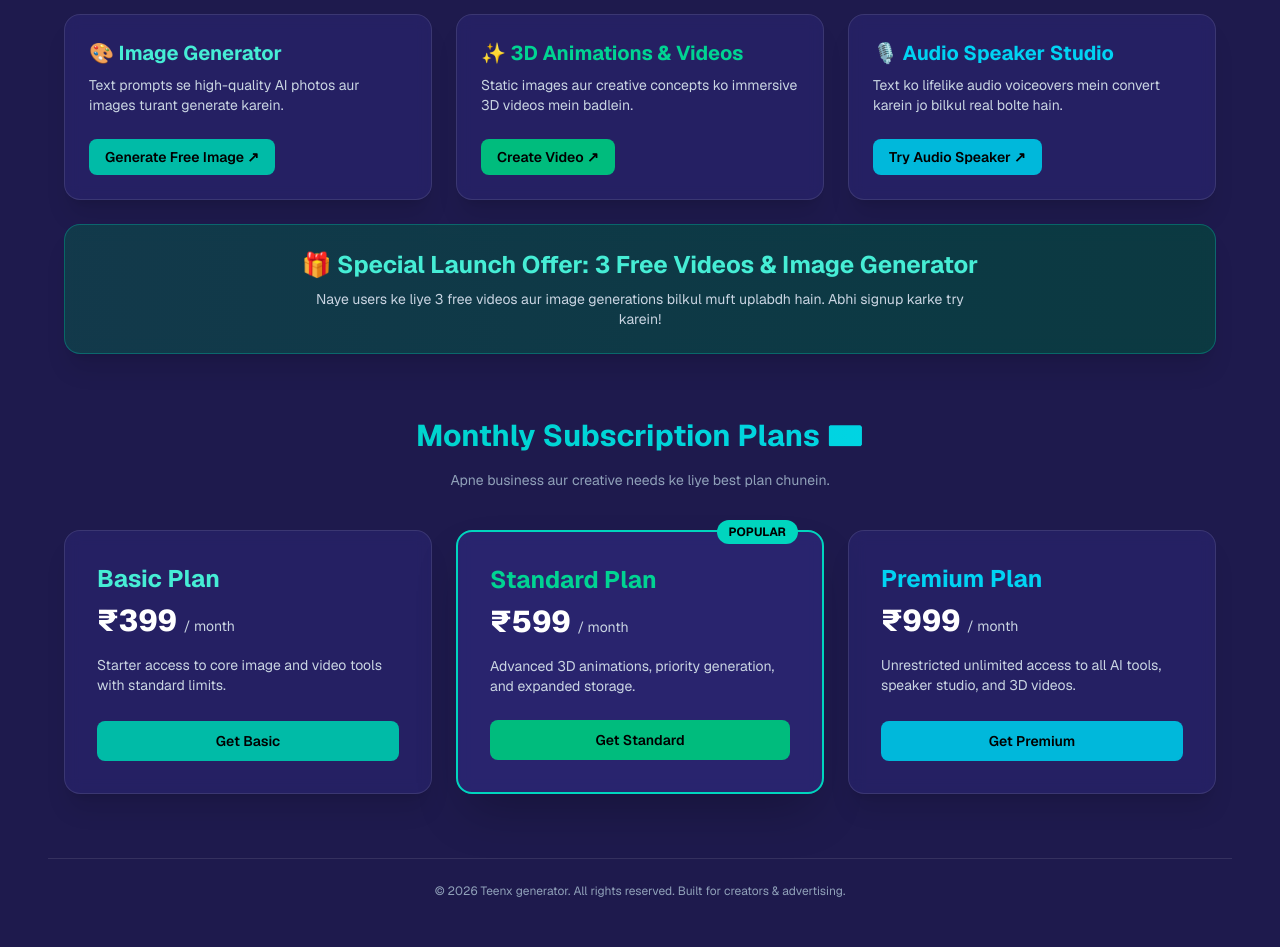
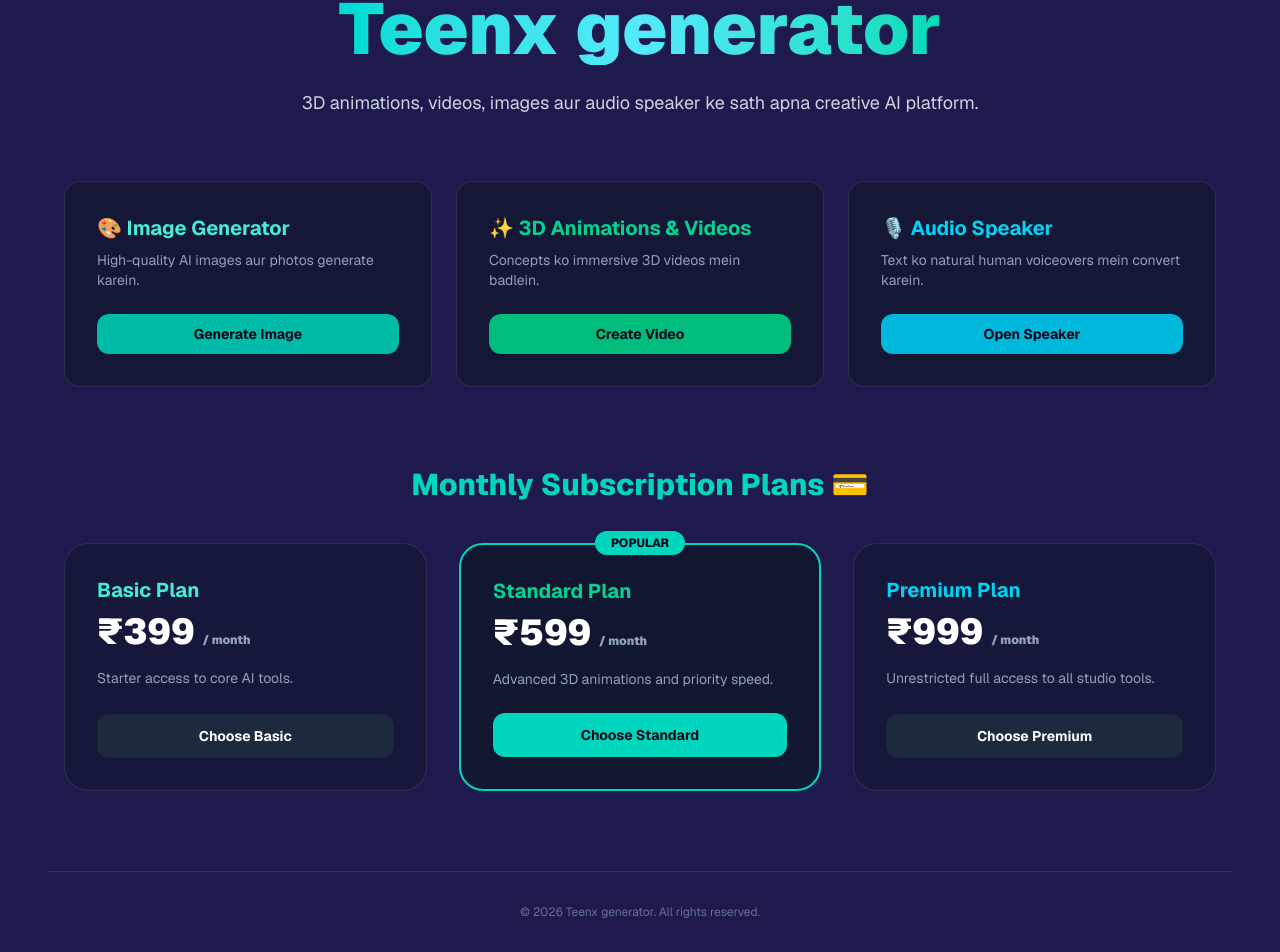
Before and after one commit to saulehariba7-cloud/blazefire-ai-website, a Next.js app: page /app in a window 1280 px wide. Shown: the part 214-1166 px from the top of the page. Built offline with nearby package versions, Linux system fonts and the light colour scheme.

Commit message:
fix build

```diff
--- a/app/app/page.tsx
+++ b/app/app/page.tsx
@@ -2,108 +2,82 @@
   return (
     <main className="min-h-screen bg-indigo-950 text-white p-6 sm:p-12 font-sans">
 
-      {/* Top Header / Brand Name */}
-      <header className="text-center max-w-3xl mx-auto mb-12">
-        <h1 className="text-4xl sm:text-6xl font-extrabold mb-4 text-transparent bg-clip-text bg-gradient-to-r from-teal-400 via-emerald-400 to-cyan-400">
-          Teenx generator 🚀
+      {/* Top Navbar */}
+      <nav className="max-w-6xl mx-auto flex justify-between items-center mb-16 pb-4 border-b border-white/10">
+        <div className="text-2xl font-black text-teal-400">TEENX GENERATOR ⚡</div>
+      </nav>
+
+      {/* Hero Section */}
+      <header className="text-center max-w-4xl mx-auto mb-16">
+        <div className="inline-block mb-4 px-4 py-1.5 rounded-full bg-teal-500/10 border border-teal-400/30 text-teal-300 text-xs font-semibold">
+          🎁 Launch Offer: 3 Free Videos & Images Included
+        </div>
+        <h1 className="text-5xl sm:text-7xl font-black mb-6 text-transparent bg-clip-text bg-gradient-to-r from-teal-400 via-cyan-300 to-emerald-400">
+          Teenx generator
         </h1>
         <p className="text-slate-300 text-lg">
-          Apka apna Advanced AI Creative Platform - 3D Animations, Videos, Photos, aur Audio Speaker. Shuru karein 3 free videos aur image generation ke sath!
+          3D animations, videos, images aur audio speaker ke sath apna creative AI platform.
         </p>
       </header>
 
-      {/* AI Tools Grid Layout */}
-      <div className="grid grid-cols-1 md:grid-cols-2 lg:grid-cols-3 gap-6 max-w-6xl mx-auto mb-16">
-
-        {/* Tool 1: Image Generator */}
-        <div className="p-6 rounded-2xl bg-indigo-900/40 border border-white/10 backdrop-blur-sm shadow-xl hover:border-teal-400/50 transition">
+      {/* AI Tools Grid */}
+      <div className="grid grid-cols-1 md:grid-cols-3 gap-6 max-w-6xl mx-auto mb-20">
+        <div className="p-8 rounded-2xl bg-slate-900/60 border border-white/10">
           <h3 className="text-xl font-bold text-teal-300 mb-2">🎨 Image Generator</h3>
-          <p className="text-sm text-slate-300 mb-6">Text prompts se high-quality AI photos aur images turant generate karein.</p>
-          <button className="px-4 py-2 bg-teal-500 hover:bg-teal-600 text-black font-semibold rounded-lg text-sm transition cursor-pointer">
-            Generate Free Image ↗
-          </button>
+          <p className="text-sm text-slate-400 mb-6">High-quality AI images aur photos generate karein.</p>
+          <button className="w-full py-2.5 bg-teal-500 text-slate-950 font-bold rounded-xl text-sm cursor-pointer">Generate Image</button>
         </div>
-
-        {/* Tool 2: 3D Animations & Videos */}
-        <div className="p-6 rounded-2xl bg-indigo-900/40 border border-white/10 backdrop-blur-sm shadow-xl hover:border-emerald-400/50 transition">
+        <div className="p-8 rounded-2xl bg-slate-900/60 border border-white/10">
           <h3 className="text-xl font-bold text-emerald-400 mb-2">✨ 3D Animations & Videos</h3>
-          <p className="text-sm text-slate-300 mb-6">Static images aur creative concepts ko immersive 3D videos mein badlein.</p>
-          <button className="px-4 py-2 bg-emerald-500 hover:bg-emerald-600 text-black font-semibold rounded-lg text-sm transition cursor-pointer">
-            Create Video ↗
-          </button>
+          <p className="text-sm text-slate-400 mb-6">Concepts ko immersive 3D videos mein badlein.</p>
+          <button className="w-full py-2.5 bg-emerald-500 text-slate-950 font-bold rounded-xl text-sm cursor-pointer">Create Video</button>
         </div>
-
-        {/* Tool 3: Audio Speaker */}
-        <div className="p-6 rounded-2xl bg-indigo-900/40 border border-white/10 backdrop-blur-sm shadow-xl hover:border-cyan-400/50 transition">
-          <h3 className="text-xl font-bold text-cyan-400 mb-2">🎙️ Audio Speaker Studio</h3>
-          <p className="text-sm text-slate-300 mb-6">Text ko lifelike audio voiceovers mein convert karein jo bilkul real bolte hain.</p>
-          <button className="px-4 py-2 bg-cyan-500 hover:bg-cyan-600 text-black font-semibold rounded-lg text-sm transition cursor-pointer">
-            Try Audio Speaker ↗
-          </button>
+        <div className="p-8 rounded-2xl bg-slate-900/60 border border-white/10">
+          <h3 className="text-xl font-bold text-cyan-400 mb-2">🎙️ Audio Speaker</h3>
+          <p className="text-sm text-slate-400 mb-6">Text ko natural human voiceovers mein convert karein.</p>
+          <button className="w-full py-2.5 bg-cyan-500 text-slate-950 font-bold rounded-xl text-sm cursor-pointer">Open Speaker</button>
         </div>
-
-        {/* Free Offer Banner */}
-        <div className="p-6 rounded-2xl bg-gradient-to-r from-teal-900/60 to-emerald-900/60 border border-teal-400/30 backdrop-blur-sm shadow-xl md:col-span-2 lg:col-span-3 text-center">
-          <h3 className="text-2xl font-bold text-teal-300 mb-2">🎁 Special Launch Offer: 3 Free Videos & Image Generator</h3>
-          <p className="text-slate-300 text-sm max-w-2xl mx-auto">
-            Naye users ke liye 3 free videos aur image generations bilkul muft uplabdh hain. Abhi signup karke try karein!
-          </p>
-        </div>
-
       </div>
 
-      {/* Pricing Plans Section */}
-      <section className="max-w-6xl mx-auto mb-16">
-        <h2 className="text-3xl font-bold text-center mb-4 text-transparent bg-clip-text bg-gradient-to-r from-teal-400 to-cyan-400">
-          Monthly Subscription Plans 💳
-        </h2>
-        <p className="text-center text-slate-400 mb-10 text-sm">Apne business aur creative needs ke liye best plan chunein.</p>
+      {/* Pricing Section */}
+      <section className="max-w-6xl mx-auto mb-20">
+        <h2 className="text-3xl font-extrabold text-center mb-10 text-teal-400">Monthly Subscription Plans 💳</h2>
 
-        <div className="grid grid-cols-1 md:grid-cols-3 gap-6">
+        <div className="grid grid-cols-1 md:grid-cols-3 gap-8">
 
-          {/* Basic Plan */}
-          <div className="p-8 rounded-2xl bg-indigo-900/40 border border-white/10 backdrop-blur-sm shadow-xl flex flex-col justify-between">
+          <div className="p-8 rounded-3xl bg-slate-900/50 border border-white/10 flex flex-col justify-between">
             <div>
-              <h3 className="text-2xl font-bold text-teal-300 mb-2">Basic Plan</h3>
-              <p className="text-3xl font-extrabold text-white mb-4">₹399 <span className="text-sm font-normal text-slate-300">/ month</span></p>
-              <p className="text-sm text-slate-300 mb-6">Starter access to core image and video tools with standard limits.</p>
+              <h3 className="text-xl font-bold text-teal-300 mb-2">Basic Plan</h3>
+              <div className="text-4xl font-black text-white mb-4">₹399 <span className="text-xs text-slate-400">/ month</span></div>
+              <p className="text-sm text-slate-400 mb-6">Starter access to core AI tools.</p>
             </div>
-            <button className="w-full py-2.5 bg-teal-500 hover:bg-teal-600 text-black font-semibold rounded-lg text-sm transition cursor-pointer">
-              Get Basic
-            </button>
+            <button className="w-full py-3 bg-slate-800 hover:bg-slate-700 text-white font-bold rounded-xl text-sm cursor-pointer">Choose Basic</button>
           </div>
 
-          {/* Standard Plan */}
-          <div className="p-8 rounded-2xl bg-indigo-900/60 border-2 border-teal-400 backdrop-blur-sm shadow-2xl flex flex-col justify-between relative">
-            <span className="absolute -top-3 right-6 bg-teal-400 text-black text-xs font-bold px-3 py-1 rounded-full">POPULAR</span>
+          <div className="p-8 rounded-3xl bg-slate-900/80 border-2 border-teal-400 flex flex-col justify-between relative">
+            <span className="absolute -top-3.5 left-1/2 -translate-x-1/2 bg-teal-400 text-slate-950 text-xs font-extrabold px-4 py-1 rounded-full">POPULAR</span>
             <div>
-              <h3 className="text-2xl font-bold text-emerald-400 mb-2">Standard Plan</h3>
-              <p className="text-3xl font-extrabold text-white mb-4">₹599 <span className="text-sm font-normal text-slate-300">/ month</span></p>
-              <p className="text-sm text-slate-300 mb-6">Advanced 3D animations, priority generation, and expanded storage.</p>
+              <h3 className="text-xl font-bold text-emerald-400 mb-2">Standard Plan</h3>
+              <div className="text-4xl font-black text-white mb-4">₹599 <span className="text-xs text-slate-400">/ month</span></div>
+              <p className="text-sm text-slate-400 mb-6">Advanced 3D animations and priority speed.</p>
             </div>
-            <button className="w-full py-2.5 bg-emerald-500 hover:bg-emerald-600 text-black font-semibold rounded-lg text-sm transition cursor-pointer">
-              Get Standard
-            </button>
+            <button className="w-full py-3 bg-teal-400 hover:bg-teal-300 text-slate-950 font-bold rounded-xl text-sm cursor-pointer">Choose Standard</button>
           </div>
 
-          {/* Premium Plan */}
-          <div className="p-8 rounded-2xl bg-indigo-900/40 border border-white/10 backdrop-blur-sm shadow-xl flex flex-col justify-between">
+          <div className="p-8 rounded-3xl bg-slate-900/50 border border-white/10 flex flex-col justify-between">
             <div>
-              <h3 className="text-2xl font-bold text-cyan-400 mb-2">Premium Plan</h3>
-              <p className="text-3xl font-extrabold text-white mb-4">₹999 <span className="text-sm font-normal text-slate-300">/ month</span></p>
-              <p className="text-sm text-slate-300 mb-6">Unrestricted unlimited access to all AI tools, speaker studio, and 3D videos.</p>
+              <h3 className="text-xl font-bold text-cyan-400 mb-2">Premium Plan</h3>
+              <div className="text-4xl font-black text-white mb-4">₹999 <span className="text-xs text-slate-400">/ month</span></div>
+              <p className="text-sm text-slate-400 mb-6">Unrestricted full access to all studio tools.</p>
             </div>
-            <button className="w-full py-2.5 bg-cyan-500 hover:bg-cyan-600 text-black font-semibold rounded-lg text-sm transition cursor-pointer">
-              Get Premium
-            </button>
+            <button className="w-full py-3 bg-slate-800 hover:bg-slate-700 text-white font-bold rounded-xl text-sm cursor-pointer">Choose Premium</button>
           </div>
 
         </div>
       </section>
 
-      {/* Footer */}
-      <footer className="text-center text-xs text-slate-400 pt-6 border-t border-white/10">
-        © 2026 Teenx generator. All rights reserved. Built for creators & advertising.
+      <footer className="text-center text-xs text-slate-500 pt-8 border-t border-white/10">
+        © 2026 Teenx generator. All rights reserved.
       </footer>
 
     </main>
```
